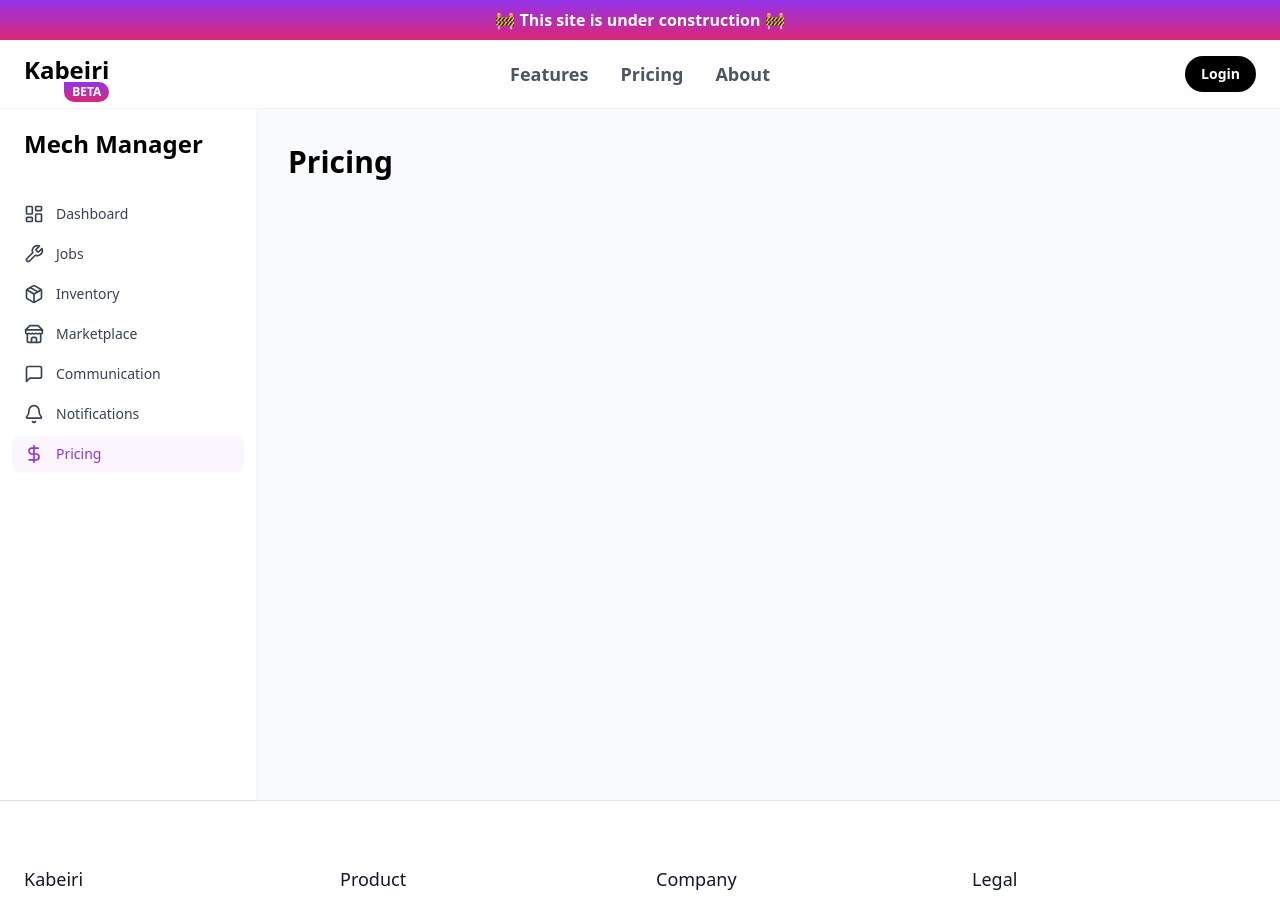
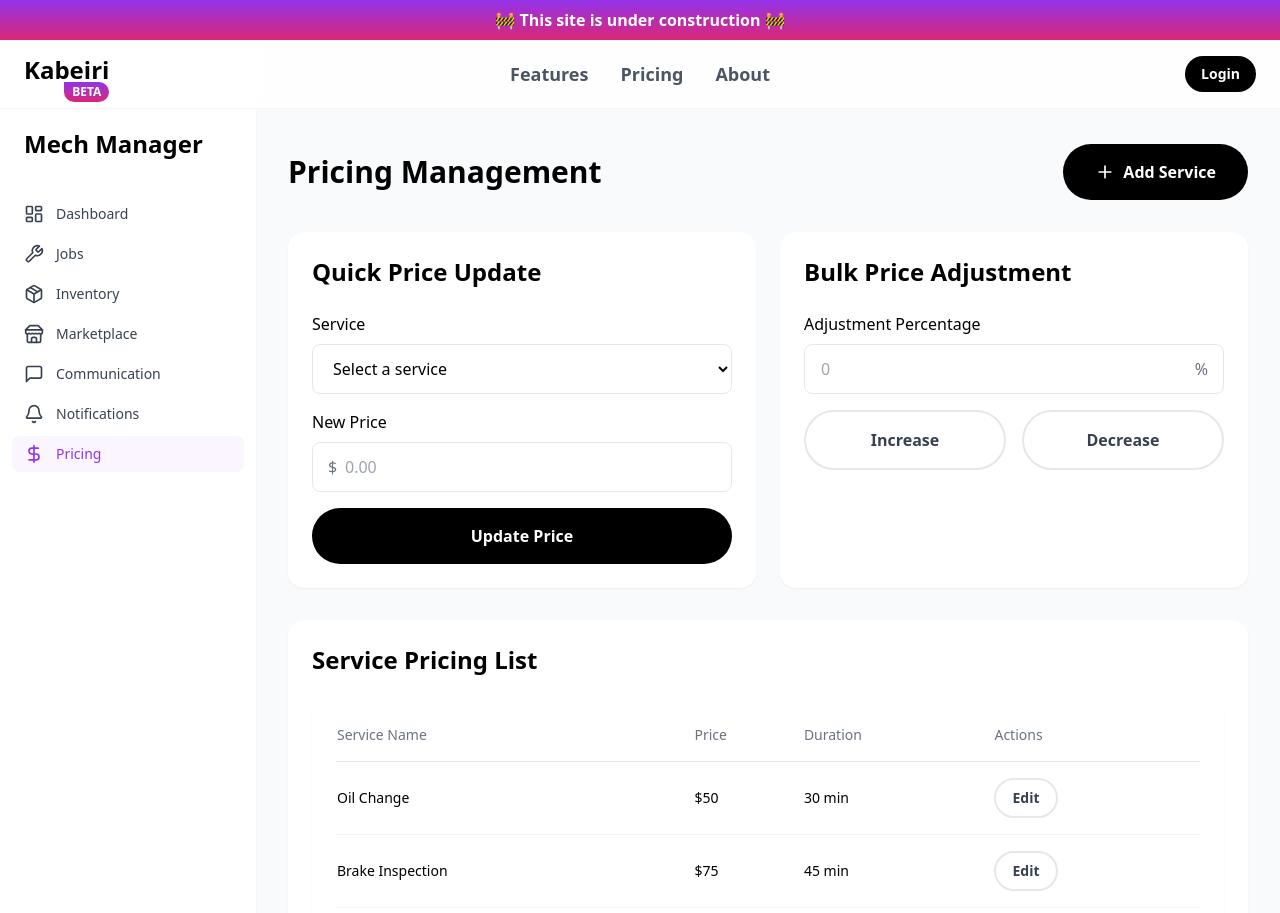
Before and after one commit to Kabeiri-Application/kabeiri-website, a Next.js app: page /dashboard/pricing in a window 1280 px wide. Shown: the top 913 px of the page. Built offline with nearby package versions, Linux system fonts and the light colour scheme; no server answers.

Commit message:
Create pricing page

```diff
--- a/src/app/dashboard/pricing/page.tsx
+++ b/src/app/dashboard/pricing/page.tsx
@@ -1,9 +1,153 @@
+'use client';
+
+import { createColumnHelper } from '@tanstack/react-table';
+import { Plus } from 'lucide-react';
+
+import { Button } from '@/components/Button';
+import { Table } from '@/components/Table';
+
+type Service = {
+  name: string;
+  price: number;
+  duration: string;
+  actions: string;
+};
+
+const data: Service[] = [
+  {
+    name: 'Oil Change',
+    price: 50,
+    duration: '30 min',
+    actions: 'Edit',
+  },
+  {
+    name: 'Brake Inspection',
+    price: 75,
+    duration: '45 min',
+    actions: 'Edit',
+  },
+  {
+    name: 'Tire Rotation',
+    price: 40,
+    duration: '30 min',
+    actions: 'Edit',
+  },
+];
+
+const columnHelper = createColumnHelper<Service>();
+
+const columns = [
+  columnHelper.accessor('name', {
+    header: 'Service Name',
+    cell: (info) => info.getValue(),
+  }),
+  columnHelper.accessor('price', {
+    header: 'Price',
+    cell: (info) => `$${info.getValue()}`,
+  }),
+  columnHelper.accessor('duration', {
+    header: 'Duration',
+    cell: (info) => info.getValue(),
+  }),
+  columnHelper.accessor('actions', {
+    header: 'Actions',
+    cell: (info) => (
+      <Button variant='secondary' size='sm'>
+        {info.getValue()}
+      </Button>
+    ),
+  }),
+];
+
 export default function PricingPage() {
   return (
     <main className='p-8'>
       <div className='mx-auto max-w-7xl'>
-        <h1 className='mb-8 text-3xl font-bold'>Pricing</h1>
-        {/* Content will go here */}
+        <div className='mb-8 flex items-center justify-between'>
+          <h1 className='text-3xl font-bold'>Pricing Management</h1>
+          <Button>
+            <Plus className='mr-2 size-5' />
+            Add Service
+          </Button>
+        </div>
+
+        <div className='mb-8 grid gap-6 lg:grid-cols-2'>
+          {/* Quick Price Update */}
+          <div className='rounded-2xl bg-white p-6 shadow-sm'>
+            <h2 className='mb-6 text-2xl font-bold'>Quick Price Update</h2>
+            <form className='space-y-4'>
+              <div>
+                <label
+                  htmlFor='service'
+                  className='mb-2 block text-base font-medium'>
+                  Service
+                </label>
+                <select
+                  id='service'
+                  className='w-full rounded-lg border border-gray-200 bg-white px-4 py-3 text-base focus:border-purple-500 focus:outline-none focus:ring-2 focus:ring-purple-500'>
+                  <option>Select a service</option>
+                  <option>Oil Change</option>
+                  <option>Brake Inspection</option>
+                  <option>Tire Rotation</option>
+                </select>
+              </div>
+              <div>
+                <label
+                  htmlFor='price'
+                  className='mb-2 block text-base font-medium'>
+                  New Price
+                </label>
+                <div className='relative'>
+                  <span className='absolute left-4 top-1/2 -translate-y-1/2 text-gray-500'>
+                    $
+                  </span>
+                  <input
+                    id='price'
+                    type='text'
+                    placeholder='0.00'
+                    className='w-full rounded-lg border border-gray-200 bg-white px-4 py-3 pl-8 text-base focus:border-purple-500 focus:outline-none focus:ring-2 focus:ring-purple-500'
+                  />
+                </div>
+              </div>
+              <Button className='w-full'>Update Price</Button>
+            </form>
+          </div>
+
+          {/* Bulk Price Adjustment */}
+          <div className='rounded-2xl bg-white p-6 shadow-sm'>
+            <h2 className='mb-6 text-2xl font-bold'>Bulk Price Adjustment</h2>
+            <div className='space-y-4'>
+              <div>
+                <label
+                  htmlFor='percentage'
+                  className='mb-2 block text-base font-medium'>
+                  Adjustment Percentage
+                </label>
+                <div className='relative'>
+                  <input
+                    id='percentage'
+                    type='text'
+                    placeholder='0'
+                    className='w-full rounded-lg border border-gray-200 bg-white px-4 py-3 pr-8 text-base focus:border-purple-500 focus:outline-none focus:ring-2 focus:ring-purple-500'
+                  />
+                  <span className='absolute right-4 top-1/2 -translate-y-1/2 text-gray-500'>
+                    %
+                  </span>
+                </div>
+              </div>
+              <div className='grid grid-cols-2 gap-4'>
+                <Button variant='secondary'>Increase</Button>
+                <Button variant='secondary'>Decrease</Button>
+              </div>
+            </div>
+          </div>
+        </div>
+
+        {/* Service Pricing List */}
+        <div className='rounded-2xl bg-white p-6 shadow-sm'>
+          <h2 className='mb-6 text-2xl font-bold'>Service Pricing List</h2>
+          <Table columns={columns} data={data} />
+        </div>
       </div>
     </main>
   );
```
